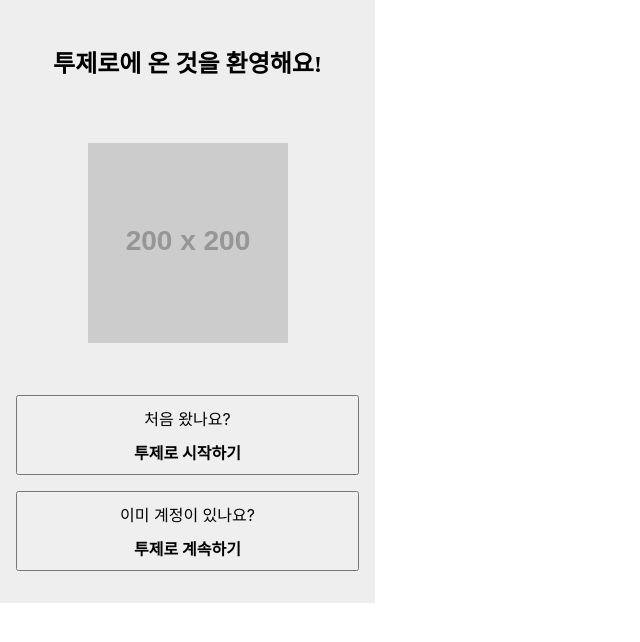
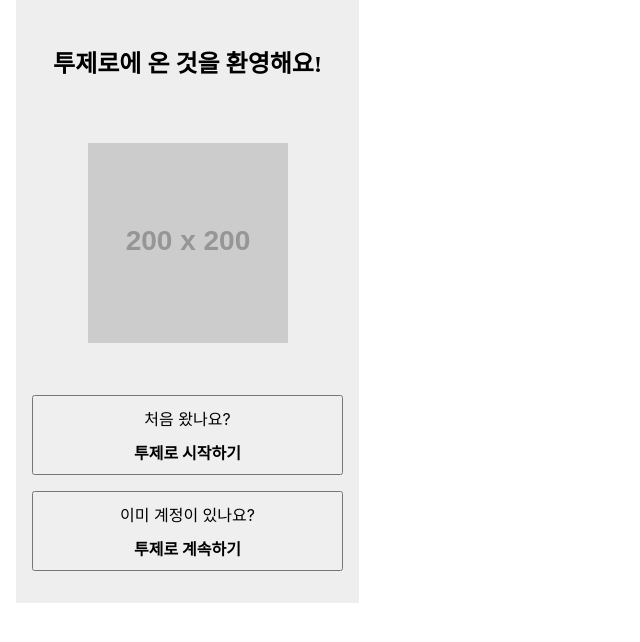
Before and after one commit to SOPT-Hackathon-Web4/sopkathon-client, a React (Vite) app: page / in a window 1280 px wide. Shown: the top 642 px of the page, without its empty margins (0-640 px from the left). Built offline with nearby package versions, Linux system fonts and the light colour scheme.

Commit message:
feat: 전체 padding 추가

```diff
--- a/src/styles/global.ts
+++ b/src/styles/global.ts
@@ -30,6 +30,7 @@ const GlobalStyle = css`
   #root {
     width: 37.5rem;
     min-height: 100vh;
+    padding: 0 1.6rem;
   }
 `;
 
```
